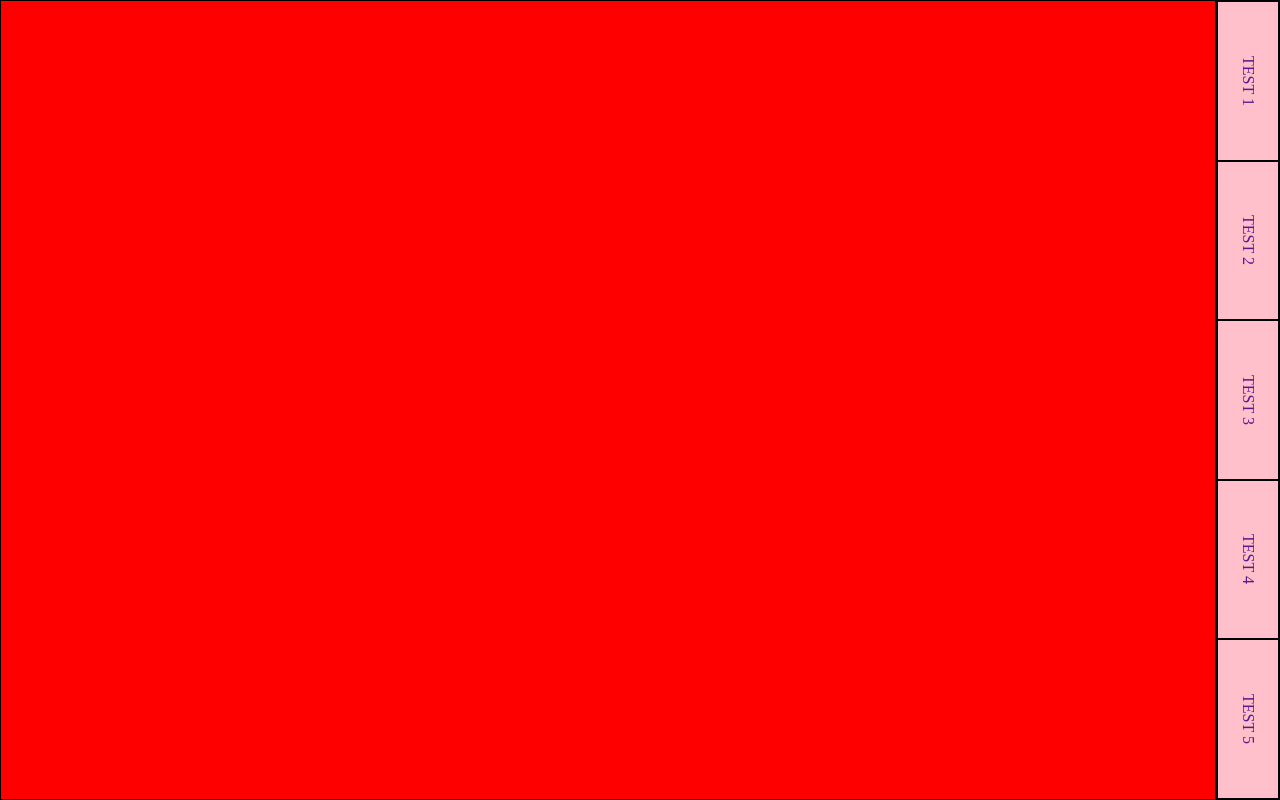
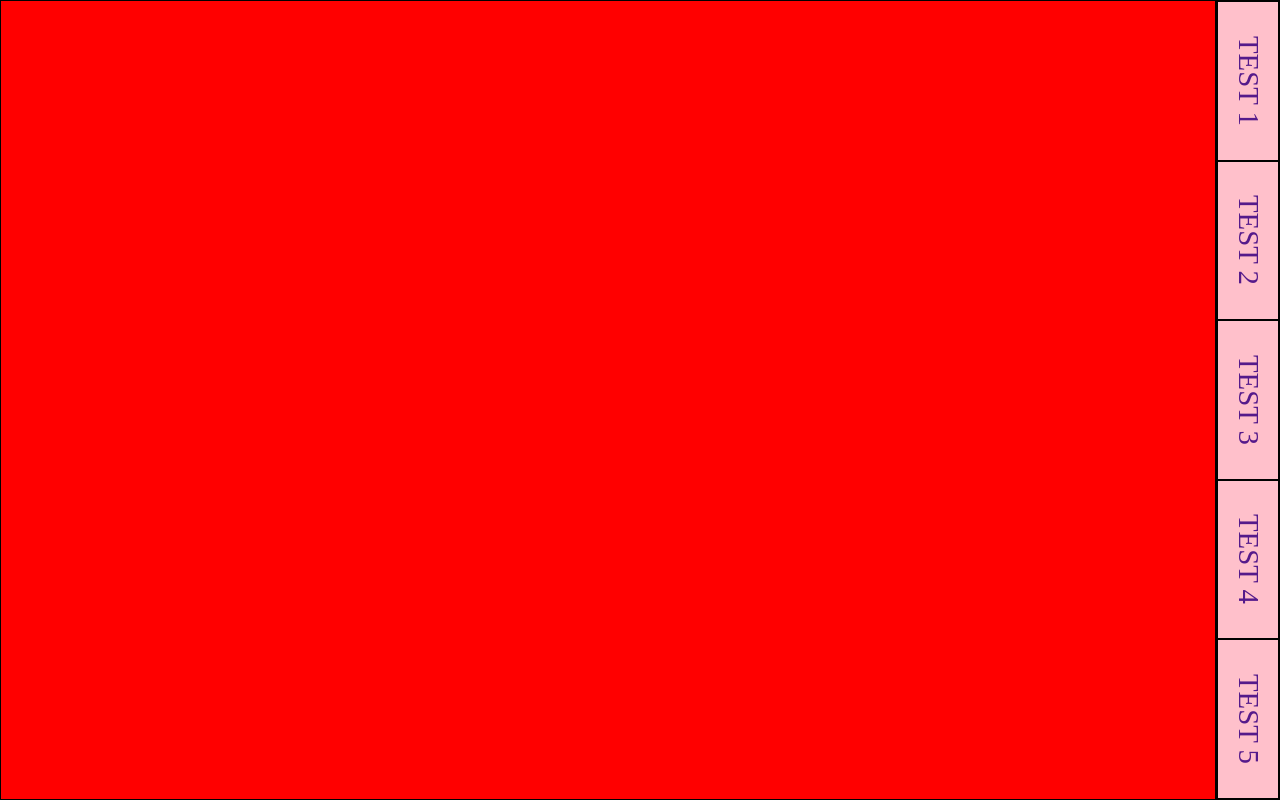
Before and after one commit to 2351879-Ricardo/TestEnviornmentWeb, a plain HTML site: page index.html in a window 1280 px wide. Drawn offline with Linux system fonts and the light colour scheme.

Commit message:
Revert "Update style.css"
This reverts commit f7c060fa26cd1c3a66644a63776a89ca3a60b4b2.

```diff
--- a/CSS_Folder/style.css
+++ b/CSS_Folder/style.css
@@ -67,5 +67,5 @@ nav ul li a {
   /* Text Styling */
   writing-mode: vertical-rl;
   text-decoration: none;
-  font-size: 1.25vmax;
+  font-size: 2.25vmax;
 }
```
